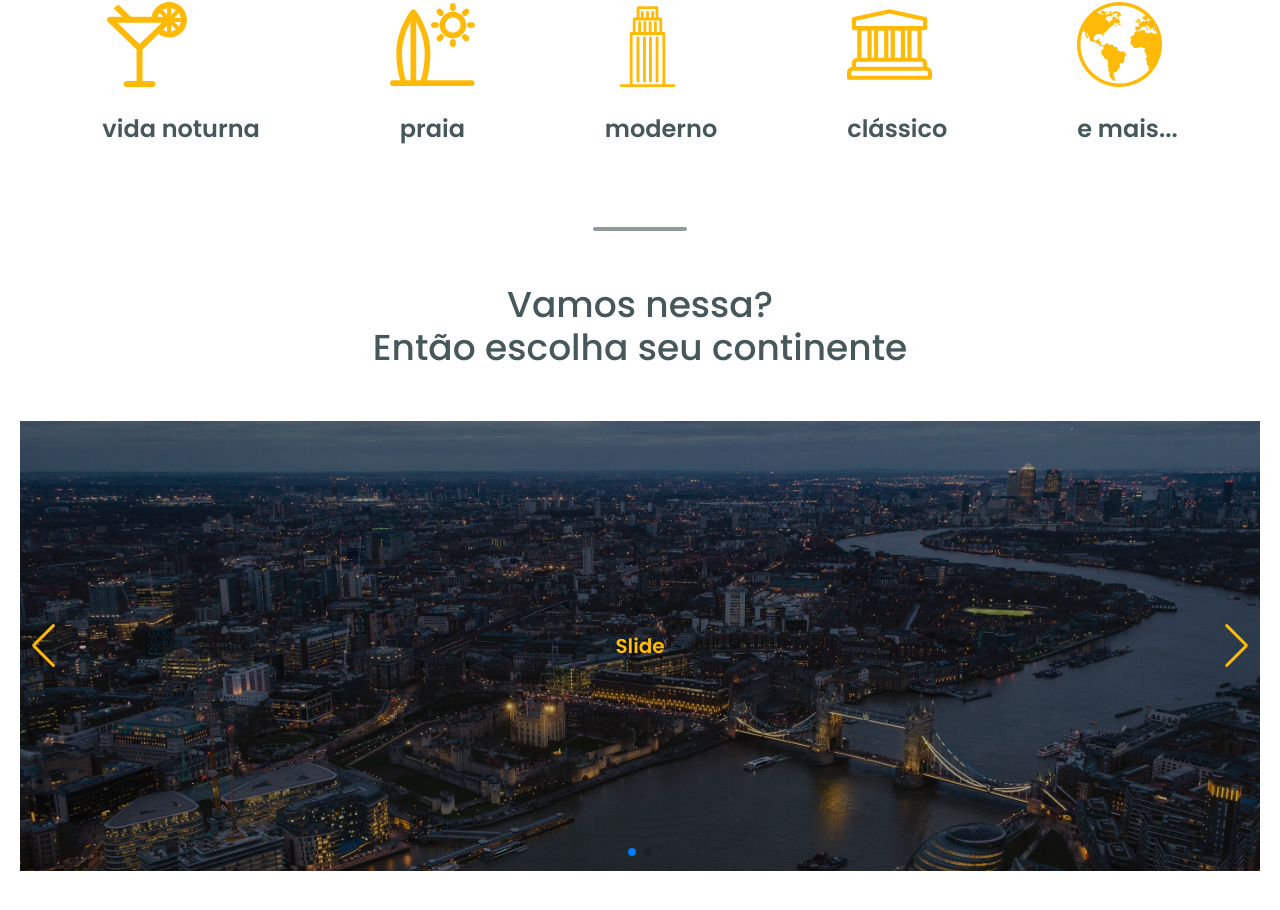
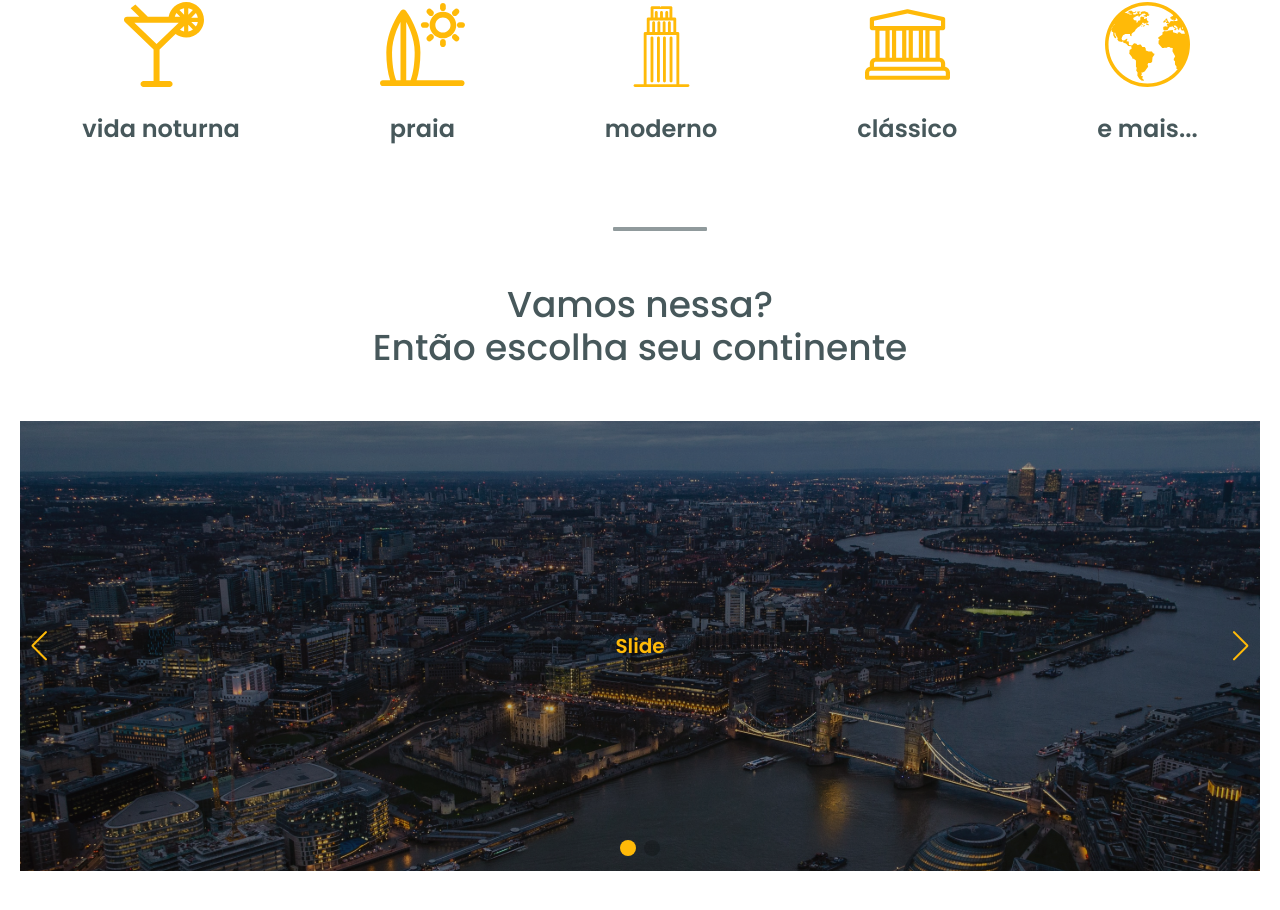
Before and after one commit to alquimara/WorldTrip, a Next.js app: page / in a window 1280 px wide. Shown: the part 476-1386 px from the top of the page. Built offline with nearby package versions, Linux system fonts and the light colour scheme.

Commit message:
modificado a cor e tamnho do bullet e navigation do componente slide

```diff
--- a/src/components/TravelType/Type.tsx
+++ b/src/components/TravelType/Type.tsx
@@ -9,7 +9,7 @@ interface typeProps{
 
 export const Type = ({img,title,alt}:typeProps) => {
   return (
-    <Flex justify="center" flexDirection="column">
+    <Flex justify="center" flexDirection="column" align="center">
     <img src={img} alt={alt} width="85px" height="85px"/>
     <Text textAlign="center" mt="24px" fontSize="24px" fontWeight="600">{title}</Text>
   </Flex>
--- a/src/components/TravelType/index.tsx
+++ b/src/components/TravelType/index.tsx
@@ -1,18 +1,20 @@
 
 import { Box, Flex ,Text,Stack, HStack} from '@chakra-ui/react'
 import React from 'react'
+import { TracoDivider } from '../divider'
 import { Type } from './Type'
 
 export const TravelType = () => {
   return (
     <Flex  mt="80px" justify="center">
-      <HStack spacing="130px">
+      <HStack spacing="140px">
       <Type img='/image/cocktail.svg' title='vida noturna' alt='icon drink'/>
       <Type img='/image/surf.svg' title='praia' alt='icon praia'/>
       <Type img='/image/building.svg' title='moderno' alt='icon monumento moderno'/>
       <Type img='/image/museum.svg' title='clássico' alt='icon monumento classico'/>
       <Type img='/image/earth.svg' title='e mais...' alt='icon terra'/>
       </HStack>
+
     </Flex>
   )
 }
--- a/src/components/divider/index.tsx
+++ b/src/components/divider/index.tsx
@@ -1,8 +1,11 @@
-import { Divider } from '@chakra-ui/react'
+import { Divider, Flex } from '@chakra-ui/react'
 import React from 'react'
 
 export const TracoDivider = () => {
   return (
-    <Divider width="90px" border="2px solid"  borderRadius="2px" margin="auto" mt="80px"/>
+    <Flex width="100%" justifyContent="center">
+      <Divider width="90px" border="2px solid" borderRadius="1px" mt="80px" ml="40px"/>
+    </Flex>
+
   )
 }
--- a/src/components/slide/index.tsx
+++ b/src/components/slide/index.tsx
@@ -31,7 +31,6 @@ export const Slide = () => {
         </SwiperSlide>
         <SwiperSlide>Slide 2</SwiperSlide>
       </Swiper>
-
       </Flex>
 
   </Flex>
--- a/src/styles/global.css
+++ b/src/styles/global.css
@@ -1,6 +1,5 @@
-
-.swiper-button-prev::after,
-.swiper-button-next::after{
-  color: #FFBA08;
-
+:root{
+  --swiper-pagination-bullet-size: 16px;
+  --swiper-navigation-size:30px !important;
+  --swiper-theme-color:#FFBA08 !important
 }
```
